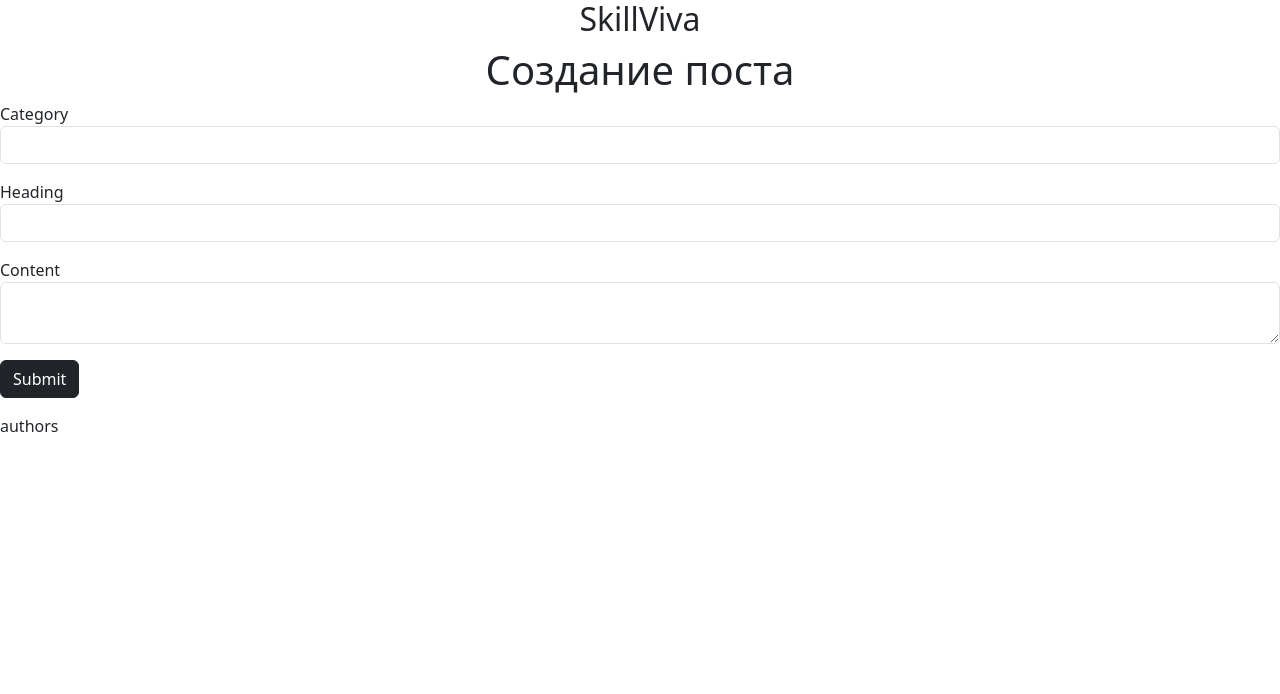
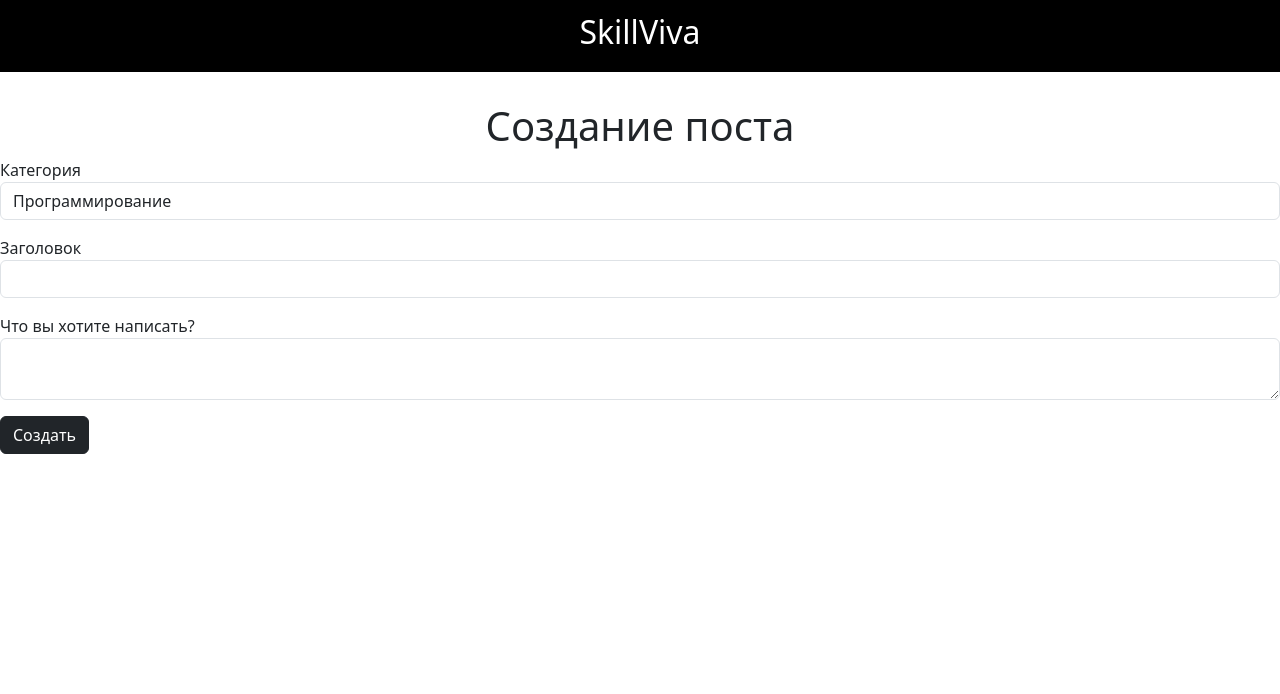
Before and after one commit to skypixie/skill-viva, a Flask app: template code/templates/create_post.html in a window 1280 px wide. Shown: the top 694 px of the page. Before the commit the page ends 432 px from the top, so only its background shows below. Run offline with Flask 3, Linux system fonts and the light colour scheme; tables that the repository leaves empty hold one stand-in row (values such as "Sample post"); the template is opened without the code that fills it: values that come from a table or form of the project are taken from there, most other values are stand-ins (such as "Sample title", 1, 10 or a date in 2020); form fields are guessed from the names that the template uses.

Commit message:
main_screen.html is fixed + create_post.py is fixed + add_post.css is added and etc i dont remember

```diff
--- a/TODO.txt
+++ b/TODO.txt
@@ -1,3 +1,3 @@
 страницы:
     /edit_post/<int:id> (handler + html)
-    /register (html + form)
+    повставлять кнопки для навигации по сайту
--- a/code/forms/create_post.py
+++ b/code/forms/create_post.py
@@ -4,13 +4,16 @@ from wtforms.validators import DataRequired
 
 
 class AddPostForm(FlaskForm):
-    def __init__(self, categories):
-        super().__init__()
+    category = SelectField('Категория',
+                            validators=[DataRequired()],
+                            choices=['Программирование',
+                                     'Дизайн',
+                                     'Английский язык',
+                                     'Наука',
+                                     'Финансы',
+                                     'Маркетинг',
+                                     'Юриспруденция',])
 
-        self.category = SelectField('Категория',
-                                validators=[DataRequired()],
-                                choices=categories)
-
-        self.heading = StringField('Заголовок', validators=[DataRequired()])
-        self.content = TextAreaField('Что вы хотите написать?', validators=[DataRequired()])
-        self.submit = SubmitField('Создать')
+    heading = StringField('Заголовок', validators=[DataRequired()])
+    content = TextAreaField('Что вы хотите написать?', validators=[DataRequired()])
+    submit = SubmitField('Создать')
--- a/code/server.py
+++ b/code/server.py
@@ -36,7 +36,7 @@ CATEGORIES = [
 @login_manager.user_loader
 def load_user(user_id):
     db_sess = db_session.create_session()
-    return db_sess.query(User).get(user_id)
+    return db_sess.get(User, user_id)
 
 
 # USER LOGOUT
@@ -64,7 +64,7 @@ def login():
         return render_template('login.html',
                                message='Неправильный логин или пароль',
                                form=form,
-                               css_files=BASE_CSS_FILES)
+                               css_files=BASE_CSS_FILES + ['login'])
     return render_template('login.html',
                            form=form,
                            title='Авторизация',
@@ -115,6 +115,7 @@ def registrate():
 
 # PROFILE
 @app.route('/profile/<string:nickname>')
+@login_required
 def profile(nickname):
     db_sess = db_session.create_session()
     user = db_sess.query(User).filter(User.nickname == nickname).first()
@@ -122,28 +123,35 @@ def profile(nickname):
         return render_template('404.html', title='404')
     return render_template('profile_view.html',
                            title=f'@{nickname}',
-                           user=user,
-                           css_files=BASE_CSS_FILES)
+                           user=user)
 
 
 # CREATE A POST
 @app.route('/new_post', methods=['GET', 'POST'])
+@login_required
 def create_post():
-    form = AddPostForm(categories=CATEGORIES)
+    form = AddPostForm()
+
     if form.validate_on_submit():
         text_matcher = TextMatching(api_key='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',
                                     user_text=form.content.data,
                                     topic=form.category.data)
 
         # check via chat-gpt
-        if text_matcher.matching().lower() == 'нет':
-            return render_template('create_post.html',
-                                   message='Текст не соответствует выбранной категории.')
+        try:
+            if text_matcher.matching().lower() == 'нет':
+                return render_template('create_post.html',
+                                    message='Текст не соответствует выбранной категории.')
+        except Exception:
+            pass
+
         db_sess = db_session.create_session()
 
         new_post = Post()
         new_post.heading = form.heading.data
         new_post.content = form.content.data
+
+        # TODO: add category to the post!!!!!
         current_user.posts.append(new_post)
 
         db_sess.merge(current_user)
@@ -152,11 +160,13 @@ def create_post():
 
     return render_template('create_post.html',
                            title='New Post',
-                           form=form)
+                           form=form,
+                           css_files=BASE_CSS_FILES + ['add_post'])
 
 
 # DETAIL POST VIEW
 @app.route('/posts/<int:id>')
+@login_required
 def post_detail(id):
     db_sess = db_session.create_session()
     post = db_sess.query(Post).get(id)
--- /dev/null
+++ b/code/static/css/add_post.css
@@ -0,0 +1,6 @@
+.add-post {
+    width: 80%;
+    border: 3px sloid black;
+    border-radius: 10px;
+    margin: auto;
+}
--- a/code/static/css/main_screen_style.css
+++ b/code/static/css/main_screen_style.css
@@ -10,10 +10,6 @@
 .header {
     text-align: center;
     color: black;
-}
-
-.check_box {
-    font-size: 150%;
 }
 
 .check_box_filter {
@@ -68,7 +64,6 @@
 }
 
 #filter_button {
-    font-size: 150%;
     margin-left: 4%;
     margin-top: 7%;
     margin-bottom: 7%;
--- a/code/templates/base.html
+++ b/code/templates/base.html
@@ -11,6 +11,7 @@
     {% for filename in css_files %}
         <link href="{{ url_for('static', filename='css/' + filename + '.css') }}" rel="stylesheet">
     {% endfor %}
+    <link href="{{ url_for('static', filename='css/main_style.css') }}" rel="stylesheet">
     <title>{{ title }}</title>
     </head>
     <body>
--- a/code/templates/create_post.html
+++ b/code/templates/create_post.html
@@ -1,20 +1,20 @@
 {% extends 'base.html' %}
 {% block content %}
 <h1 class="text-center">Создание поста</h1>
-<div>
+<div class="add-post">
     <form action="" method="post" novalidate>
         {{ form.hidden_tag() }}
 
         <!-- CATEGORY -->
         <p>
             {{ form.category.label }}
-            {{ form.category(class='form-control') }}
+            {{ form.category(class_='form-control') }}
         </p>
 
         <!-- HEADING -->
         <p>
             {{ form.heading.label }}
-            {{ form.heading(class='form-control') }}
+            {{ form.heading(class_='form-control') }}
             {% for error in form.heading.errors %}
                 <div class="alert alert-danger" role="alert">
                     {{ error }}
@@ -25,7 +25,7 @@
         <!-- CONTENT -->
         <p>
             {{ form.content.label }}
-            {{ form.content(class='form-control') }}
+            {{ form.content(class_='form-control') }}
             {% for error in form.content.errors %}
                 <div class="alert alert-danger" role="alert">
                     {{ error }}
@@ -39,7 +39,7 @@
 
         <!-- SUBMIT -->
         <p>
-            {{ form.submit(type='submit', class='btn btn-dark') }}
+            {{ form.submit(type='submit', class_='btn btn-dark') }}
         </p>
     </form>
 </div>
--- a/code/templates/main_screen.html
+++ b/code/templates/main_screen.html
@@ -71,8 +71,8 @@
                     <div class="info">
                         <div class="author">
                             <h4>
-                                <a href="/profile/{{ post.author.id }}" class="link">
-                                    {{ post.author.nickname }}
+                                <a href="/profile/{{ post.user.id }}" class="link">
+                                    {{ post.user.nickname }}
                                 </a>
                             </h4>
                         </div>
```
